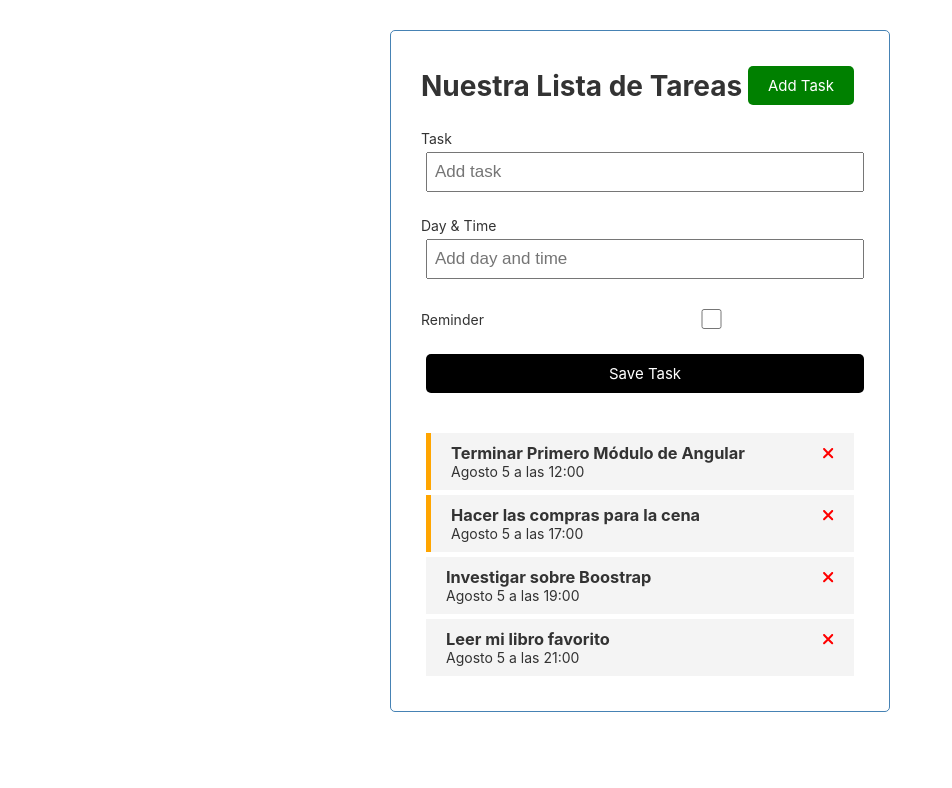
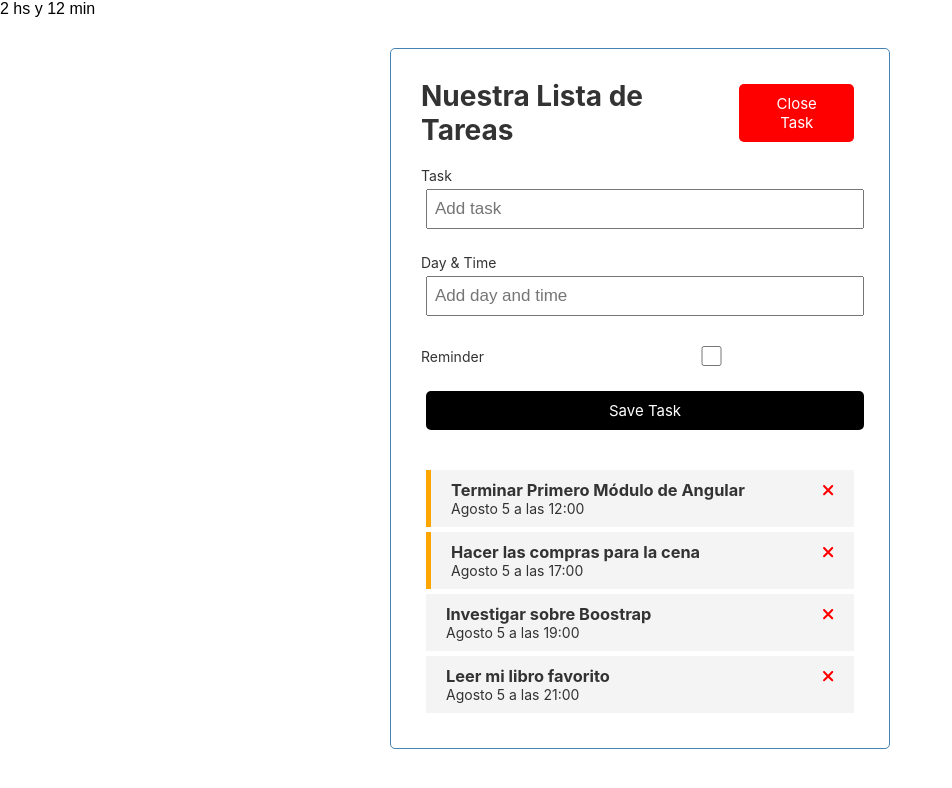
Before and after one commit to EstebanSD/Task-list, an Angular app: page / in a window 1280 px wide. Both pictures are taken after a click on the button "Add Task". Shown: the top 788 px of the page, without its empty margins (0-952 px from the left). Built offline with nearby package versions, Linux system fonts and the light colour scheme; data requests are answered from the project's data file; what src would draw is missing.

Commit message:
Se agrego funcionalidad y servicio para ocultar el form

```diff
--- a/src/app/components/add-task/add-task.component.html
+++ b/src/app/components/add-task/add-task.component.html
@@ -1,4 +1,8 @@
-<form class="add-form" (ngSubmit)="onSubmit()">
+<form
+    class="add-form"
+    (ngSubmit)="onSubmit()"
+    *ngIf="showAddTask"
+>
     <div class="form-control">
         <label for="text">Task</label>
         <input
--- a/src/app/components/add-task/add-task.component.ts
+++ b/src/app/components/add-task/add-task.component.ts
@@ -1,4 +1,6 @@
 import { Component, OnInit, Output, EventEmitter } from '@angular/core';
+import { Subscription } from 'rxjs';
+import { UiService } from 'src/app/services/ui.service';
 import { Task } from 'src/app/Task';
 
 @Component({
@@ -12,8 +14,12 @@
   text:string = "";
   day:string = "";
   reminder:boolean = false;
+  showAddTask: boolean = false;
+  subscription?: Subscription;
 
-  constructor() { }
+  constructor(private uiService: UiService) {
+    this.subscription = this.uiService.onToggle().subscribe(value => this.showAddTask = value);
+   }
 
   ngOnInit(): void {
   }
--- a/src/app/components/header/header.component.html
+++ b/src/app/components/header/header.component.html
@@ -1,4 +1,9 @@
 <header>
     <h1>{{title}}</h1>
-    <app-button color="green" text="Add Task" (btnClick)="toggleAddTask()"></app-button>
+    <app-button
+        color= "{{showAddTask ? 'red' : 'green' }}"
+        text= "{{showAddTask ? 'Close Task' : 'Add Task' }}"
+        (btnClick)="toggleAddTask()"
+    >
+    </app-button>
 </header>
--- a/src/app/components/header/header.component.ts
+++ b/src/app/components/header/header.component.ts
@@ -1,4 +1,6 @@
 import { Component, OnInit } from '@angular/core';
+import { UiService } from 'src/app/services/ui.service';
+import { Subscription } from 'rxjs';
 
 @Component({
   selector: 'app-header',
@@ -7,13 +9,18 @@
 })
 export class HeaderComponent implements OnInit {
   title = 'Nuestra Lista de Tareas';
-  constructor() { }
+  showAddTask: boolean = false;
+  subscription?: Subscription;
+
+  constructor(private uiService: UiService) {
+    this.subscription = this.uiService.onToggle().subscribe(value => this.showAddTask = value);
+   }
 
   ngOnInit(): void {
   }
 
   toggleAddTask(){
-    console.log("toggleAddTask!");
+    this.uiService.toggleAddTask();
   }
 
 }
--- /dev/null
+++ b/src/app/services/ui.service.ts
@@ -0,0 +1,22 @@
+import { Injectable } from '@angular/core';
+import { Observable, Subject } from 'rxjs'
+
+@Injectable({
+  providedIn: 'root'
+})
+export class UiService {
+  private showAddTask: boolean = false;
+  private subjet = new Subject<any>();
+
+  constructor() { }
+
+  toggleAddTask(): void{
+    this.showAddTask = !this.showAddTask;
+    this.subjet.next(this.showAddTask);
+  }
+
+  onToggle(): Observable<any>{
+    return this.subjet.asObservable();
+  }
+
+}
--- a/src/index.html
+++ b/src/index.html
@@ -8,6 +8,7 @@
   <link rel="icon" type="image/x-icon" href="favicon.ico">
 </head>
 <body>
+  2 hs y 12 min
   <app-root></app-root>
 </body>
 </html>
```
Also changed, not shown: src/app/mock-tasks.ts (+4 -4 lines), 1 other file (tests, documents, lock files or other folders).
